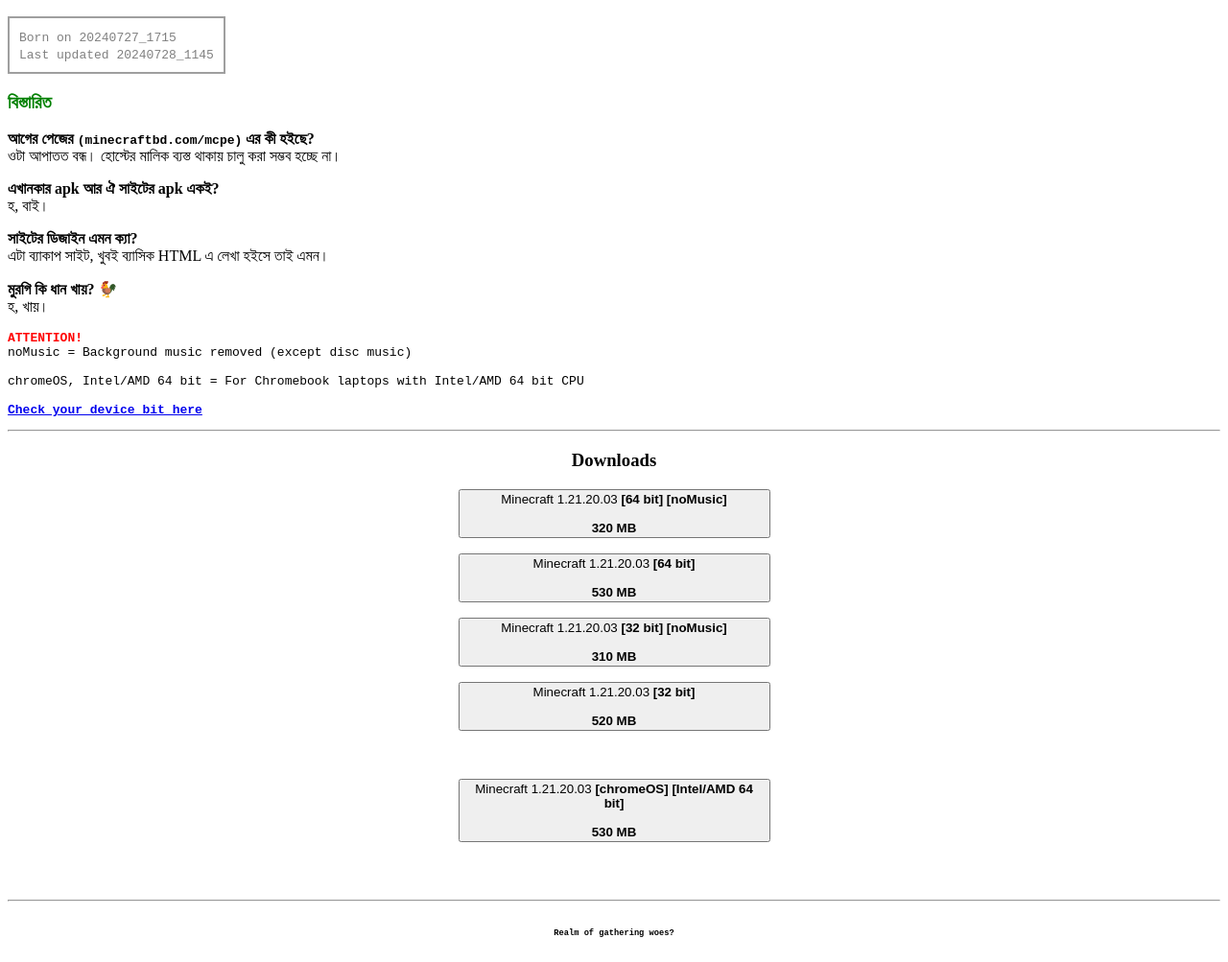
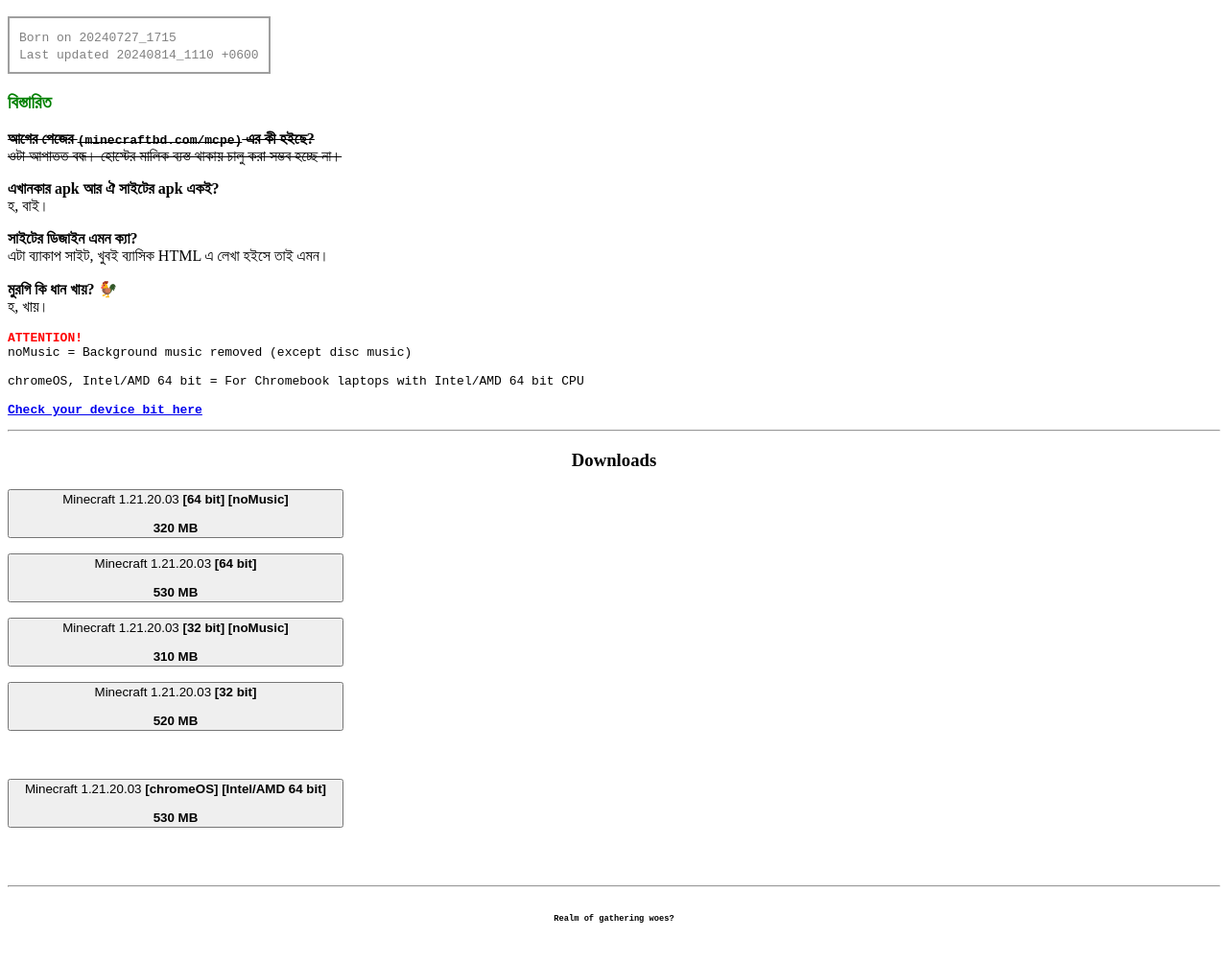
Before and after one commit to faizul726/mcpe, a plain HTML site: page index.html in a window 1280 px wide. Shown: the part 71-1074 px from the top of the page at 96% size. Drawn offline with Linux system fonts and the light colour scheme.

Commit message:
Update index.html

```diff
--- a/index.html
+++ b/index.html
@@ -10,7 +10,7 @@
     <style>
       .fixed-width-btn {
         width: 75%;
-        max-width: 325px;
+        max-width: 350px;
       }
       .center {
         text-align: center;
@@ -24,11 +24,11 @@
   <h2><img style="width: 2em; vertical-align: middle;" src="logo.png"> Backup Moinkraft Download Page</h2>
 <div style="border: 2px solid rgba(0, 0, 0, 0.375); padding: 10px; display: inline-block;">
   <code class="grey">Born on 20240727_1715</code><br>
-  <code class="grey">Last updated 20240728_1145</code>
+  <code class="grey">Last updated 20240814_1110 +0600</code>
 </div>
 
   <h3 style="color: green;">বিস্তারিত</h3>
-  <p><b>আগের পেজের <code>(minecraftbd.com/mcpe)</code> এর কী হইছে?</b><br>ওটা আপাতত বন্ধ। হোস্টের মালিক ব্যস্ত থাকায় চালু করা সম্ভব হচ্ছে না।</p>
+  <p><s><b>আগের পেজের <code>(minecraftbd.com/mcpe)</code> এর কী হইছে?</b><br>ওটা আপাতত বন্ধ। হোস্টের মালিক ব্যস্ত থাকায় চালু করা সম্ভব হচ্ছে না।</s></p>
   <p><b>এখানকার apk আর ঐ সাইটের apk একই?</b><br>হ, বাই।</p>
   <p><b>সাইটের ডিজাইন এমন ক্যা?</b><br>এটা ব্যাকাপ সাইট, খুবই ব্যাসিক HTML এ লেখা হইসে তাই এমন।</p>
   <p><b>মুরগি কি ধান খায়? 🐓</b><br>হ, খায়।</p>
@@ -52,12 +52,12 @@ chromeOS, Intel/AMD 64 bit = For Chromebook laptops with Intel/AMD 64 bit CPU
     <p class="center"><button class="fixed-width-btn" onclick="window.location.href='HELLO'">Minecraft 1.21.20.03 <b>[chromeOS] [Intel/AMD 64 bit]<br><br><b>850 MB</b></button></p><br><br>
     -->
 
-    <p class="center"><button class="fixed-width-btn" onclick="window.location.href='https://github.com/mcpebd/mcpebd/releases/download/1.21.20.03/Minecraft_1.21.20.03_arm-v8a_noMusic_972102003.apk'">Minecraft 1.21.20.03 <b>[64 bit] [noMusic]</b><br><br><b>320 MB</b></button></p>
-    <p class="center"><button class="fixed-width-btn" onclick="window.location.href='https://github.com/mcpebd/mcpebd/releases/download/1.21.20.03/Minecraft_1.21.20.03_arm-v8a_972102003.apk'">Minecraft 1.21.20.03 <b>[64 bit]</b><br><br><b>530 MB</b></button></p>
-    <p class="center"><button class="fixed-width-btn" onclick="window.location.href='https://github.com/mcpebd/mcpebd/releases/download/1.21.20.03/Minecraft_1.21.20.03_arm-v7a_noMusic_952102003.apk'">Minecraft 1.21.20.03 <b>[32 bit] [noMusic]</b><br><br><b>310 MB</b></button></p>
-    <p class="center"><button class="fixed-width-btn" onclick="window.location.href='https://github.com/mcpebd/mcpebd/releases/download/1.21.20.03/Minecraft_1.21.20.03_arm-v7a_952102003.apk'">Minecraft 1.21.20.03 <b>[32 bit]</b><br><br><b>520 MB</b></button></p>
+    <p><button class="fixed-width-btn" onclick="window.location.href='https://github.com/mcpebd/mcpebd/releases/download/1.21.20.03/Minecraft_1.21.20.03_arm-v8a_noMusic_972102003.apk'">Minecraft 1.21.20.03 <b>[64 bit] [noMusic]</b><br><br><b>320 MB</b></button></p>
+    <p><button class="fixed-width-btn" onclick="window.location.href='https://github.com/mcpebd/mcpebd/releases/download/1.21.20.03/Minecraft_1.21.20.03_arm-v8a_972102003.apk'">Minecraft 1.21.20.03 <b>[64 bit]</b><br><br><b>530 MB</b></button></p>
+    <p><button class="fixed-width-btn" onclick="window.location.href='https://github.com/mcpebd/mcpebd/releases/download/1.21.20.03/Minecraft_1.21.20.03_arm-v7a_noMusic_952102003.apk'">Minecraft 1.21.20.03 <b>[32 bit] [noMusic]</b><br><br><b>310 MB</b></button></p>
+    <p><button class="fixed-width-btn" onclick="window.location.href='https://github.com/mcpebd/mcpebd/releases/download/1.21.20.03/Minecraft_1.21.20.03_arm-v7a_952102003.apk'">Minecraft 1.21.20.03 <b>[32 bit]</b><br><br><b>520 MB</b></button></p>
     <br>
-    <p class="center"><button class="fixed-width-btn" onclick="window.location.href='https://github.com/mcpebd/mcpebd/releases/download/1.21.20.03/Minecraft_1.21.20.03_chromeOS_x86_64_1982102003.apk'">Minecraft 1.21.20.03 <b>[chromeOS] [Intel/AMD 64 bit]<br><br><b>530 MB</b></button></p><br><br>
+    <p><button class="fixed-width-btn" onclick="window.location.href='https://github.com/mcpebd/mcpebd/releases/download/1.21.20.03/Minecraft_1.21.20.03_chromeOS_x86_64_1982102003.apk'">Minecraft 1.21.20.03 <b>[chromeOS] [Intel/AMD 64 bit]<br><br><b>530 MB</b></button></p><br><br>
 <hr>
 <h6 class="center"><code>Realm of gathering woes?</code></h6>
   </body>
```
